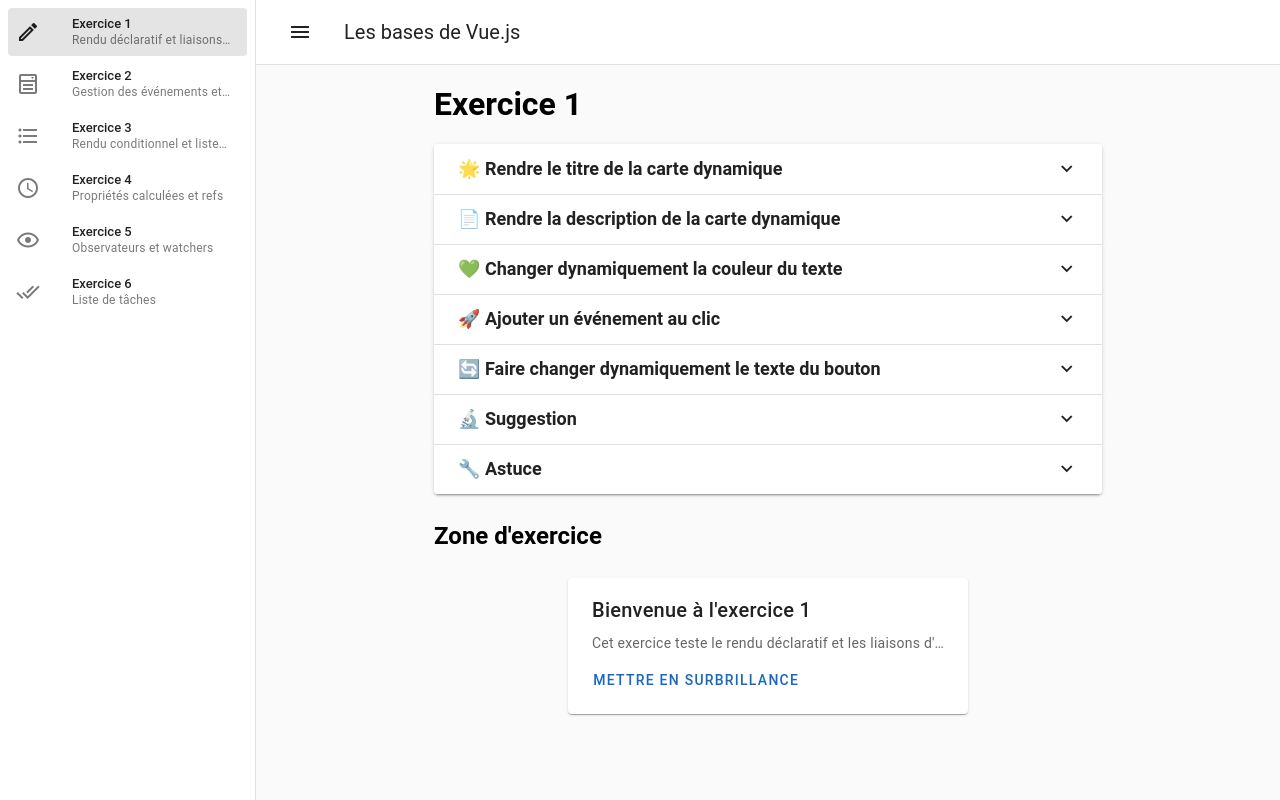
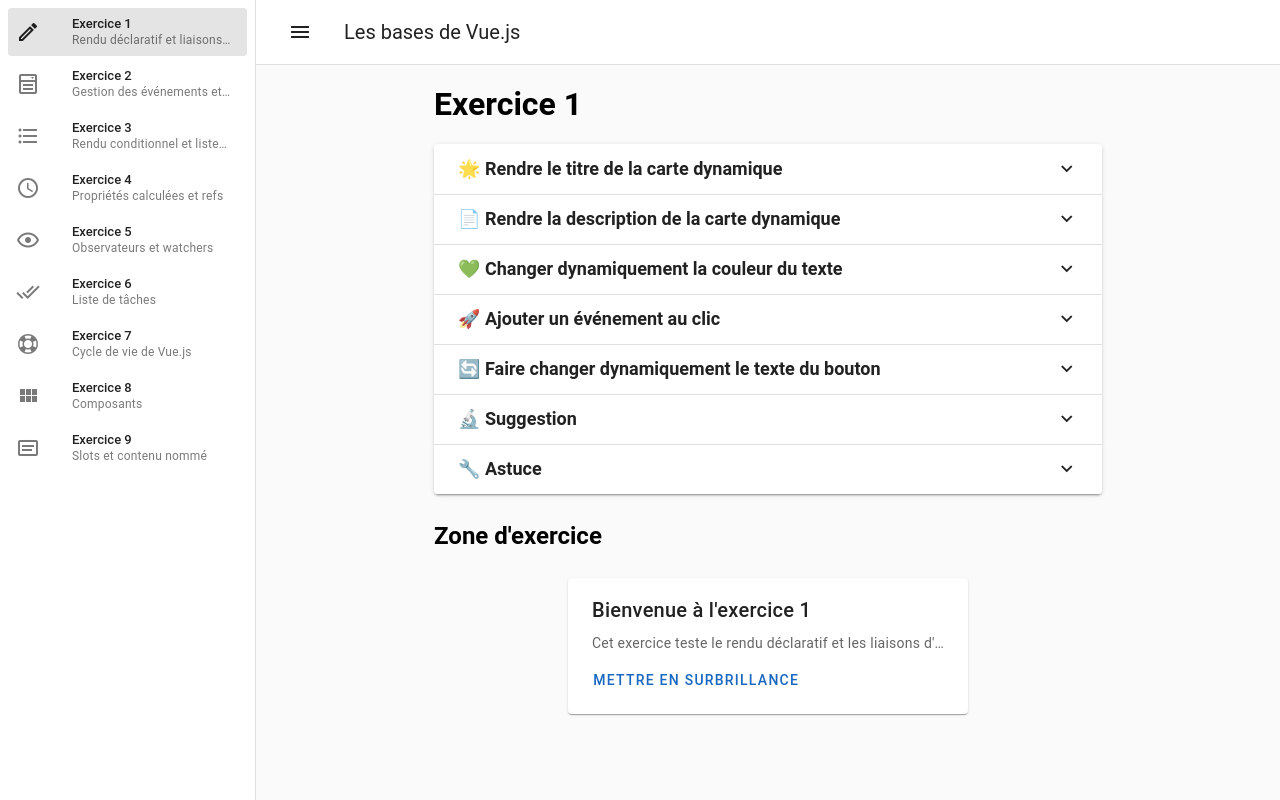
Before and after one commit to fallinov/2025-sfa-vue-exe-bases, a Vue app: page / in a window 1280 px wide. Built offline with nearby package versions, Linux system fonts and the light colour scheme.

Commit message:
ajout menu new exe

```diff
--- a/src/App.vue
+++ b/src/App.vue
@@ -65,18 +65,31 @@ const items = ref([
     subtitle: 'Liste de tâches',
     prependIcon: 'mdi-check-all', // Icône pour une liste de tâches
     to: '/exercice6',
-  }
-  // {
-  //   title: 'Exercice 6',
-  //   subtitle: 'Cycle de vie d’un composant',
-  //   prependIcon: 'mdi-lifebuoy', // Icône pour un cycle de vie
-  //   to: '/exercice6',
-  // },
-  // {
-  //   title: 'Exercice 7',
-  //   subtitle: 'Composants, props et emits',
-  //   prependIcon: 'mdi-cube-outline', // Icône pour représenter les composants
-  //   to: '/exercice7',
-  // },
+  },
+  {
+    title: 'Exercice 7',
+    subtitle: 'Cycle de vie de Vue.js',
+    prependIcon: 'mdi-lifebuoy', // Icône pour le cycle de vie
+    to: '/exercice7',
+  },
+  {
+    title: 'Exercice 8',
+    subtitle: 'Composants',
+    prependIcon: 'mdi-view-module', // Icône pour un composant
+    to: '/exercice8',
+  },
+  {
+    title: 'Exercice 9',
+    subtitle: 'Slots et contenu nommé',
+    prependIcon: 'mdi-card-text-outline', // Icône pour un slot
+    to: '/exercice9',
+  },/*
+  {
+    title: 'Exercice 10',
+    subtitle: 'Composition API',
+    prependIcon: 'mdi-code-tags', // Icône pour la composition
+    to: '/exercice10',
+  },*/
+
 ]);
 </script>
```
